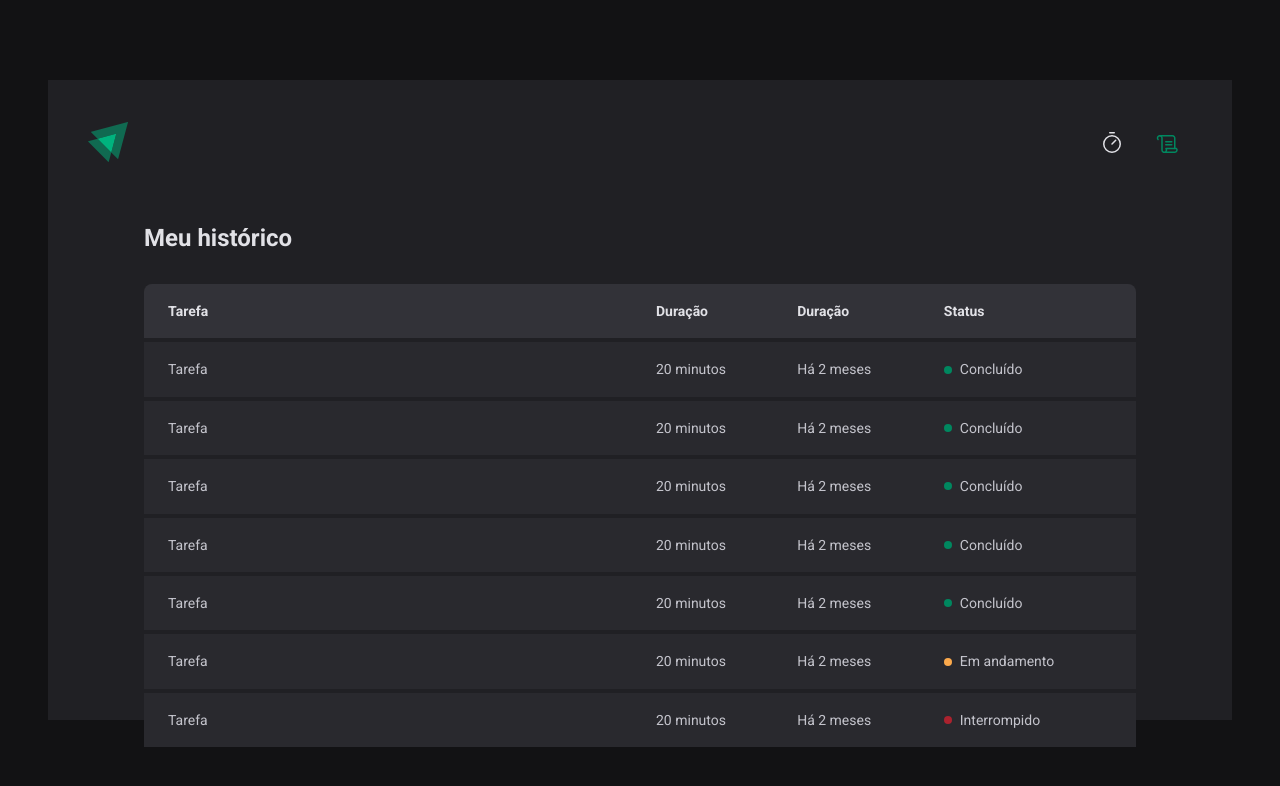
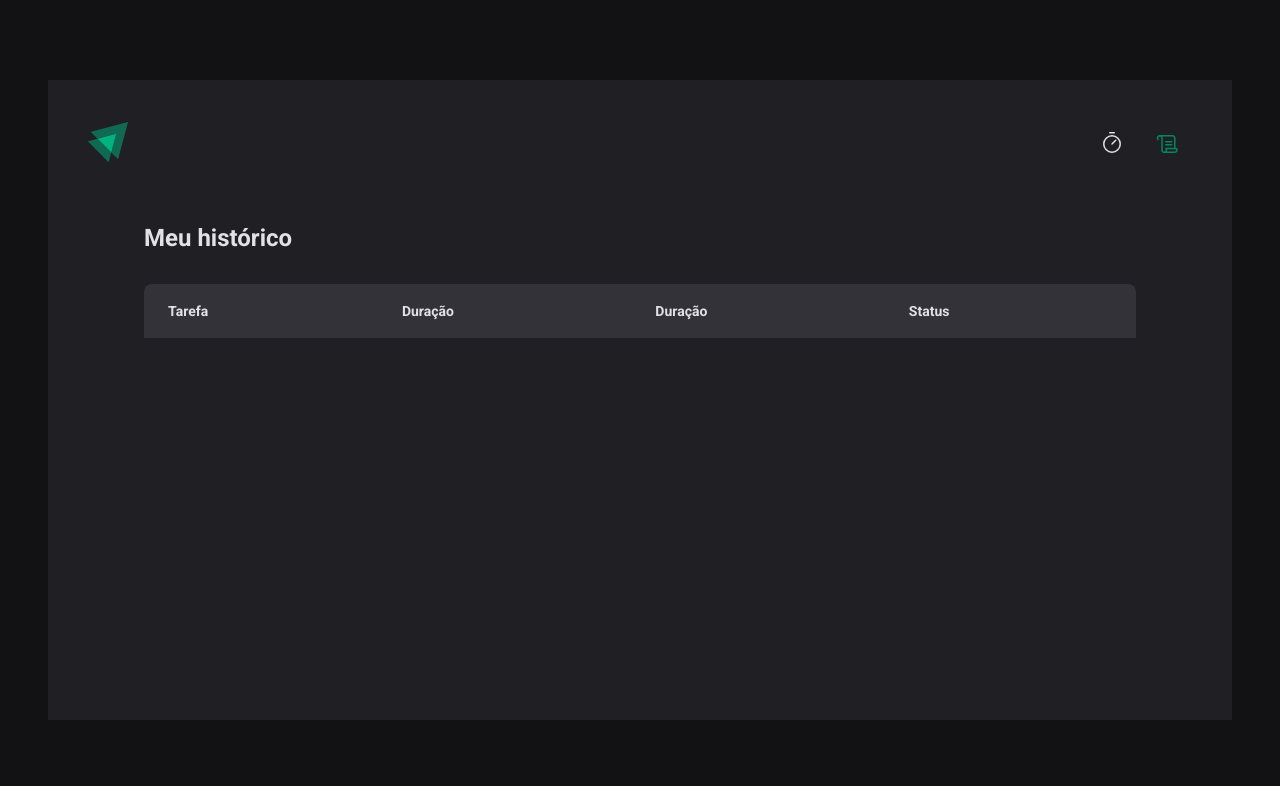
Before and after one commit to mrluizandre/ignite-timer, a React (Vite) app: page /history in a window 1280 px wide. Shown: the top 786 px of the page. Built offline with nearby package versions, Linux system fonts and the light colour scheme.

Commit message:
add cycles to history page

```diff
--- a/src/contexts/CycleContext.tsx
+++ b/src/contexts/CycleContext.tsx
@@ -15,6 +15,7 @@
 }
 
 interface CyclesContextInterface {
+  cycles: Cycle[]
   activeCycle: Cycle | undefined
   activeCycleId: string | null
   defaultTitle: string
@@ -93,6 +94,7 @@
   return (
     <CyclesContext.Provider
       value={{
+        cycles,
         activeCycle,
         activeCycleId,
         defaultTitle,
--- a/src/pages/History/index.tsx
+++ b/src/pages/History/index.tsx
@@ -1,6 +1,11 @@
+import { useContext } from 'react'
+import { CyclesContext } from '../Home'
 import { HistoryContainer, HistoryList, Status } from './styles'
+import { formatDistanceToNow } from 'date-fns'
+import ptBR from 'date-fns/locale/pt-BR'
 
 export function History() {
+  const { cycles } = useContext(CyclesContext)
   return (
     <HistoryContainer>
       <h1>Meu histórico</h1>
@@ -16,62 +21,31 @@
             </tr>
           </thead>
           <tbody>
-            <tr>
-              <td>Tarefa</td>
-              <td>20 minutos</td>
-              <td>Há 2 meses</td>
-              <td>
-                <Status statusColor="green">Concluído</Status>
-              </td>
-            </tr>
-            <tr>
-              <td>Tarefa</td>
-              <td>20 minutos</td>
-              <td>Há 2 meses</td>
-              <td>
-                <Status statusColor="green">Concluído</Status>
-              </td>
-            </tr>
-            <tr>
-              <td>Tarefa</td>
-              <td>20 minutos</td>
-              <td>Há 2 meses</td>
-              <td>
-                <Status statusColor="green">Concluído</Status>
-              </td>
-            </tr>
-            <tr>
-              <td>Tarefa</td>
-              <td>20 minutos</td>
-              <td>Há 2 meses</td>
-              <td>
-                <Status statusColor="green">Concluído</Status>
-              </td>
-            </tr>
-            <tr>
-              <td>Tarefa</td>
-              <td>20 minutos</td>
-              <td>Há 2 meses</td>
-              <td>
-                <Status statusColor="green">Concluído</Status>
-              </td>
-            </tr>
-            <tr>
-              <td>Tarefa</td>
-              <td>20 minutos</td>
-              <td>Há 2 meses</td>
-              <td>
-                <Status statusColor="yellow">Em andamento</Status>
-              </td>
-            </tr>
-            <tr>
-              <td>Tarefa</td>
-              <td>20 minutos</td>
-              <td>Há 2 meses</td>
-              <td>
-                <Status statusColor="red">Interrompido</Status>
-              </td>
-            </tr>
+            {cycles.map((cycle) => (
+              <tr key={cycle.id}>
+                <td>{cycle.task}</td>
+                <td>{cycle.minutesAmount} minutos</td>
+                <td>
+                  {formatDistanceToNow(cycle.startDate, {
+                    addSuffix: true,
+                    locale: ptBR,
+                  })}
+                </td>
+                <td>
+                  {cycle.finishedDate && (
+                    <Status statusColor="green">Concluído</Status>
+                  )}
+
+                  {cycle.interruptedDate && (
+                    <Status statusColor="red">Interrompido</Status>
+                  )}
+
+                  {!cycle.interruptedDate && !cycle.finishedDate && (
+                    <Status statusColor="yellow">Em andamento</Status>
+                  )}
+                </td>
+              </tr>
+            ))}
           </tbody>
         </table>
       </HistoryList>
```
